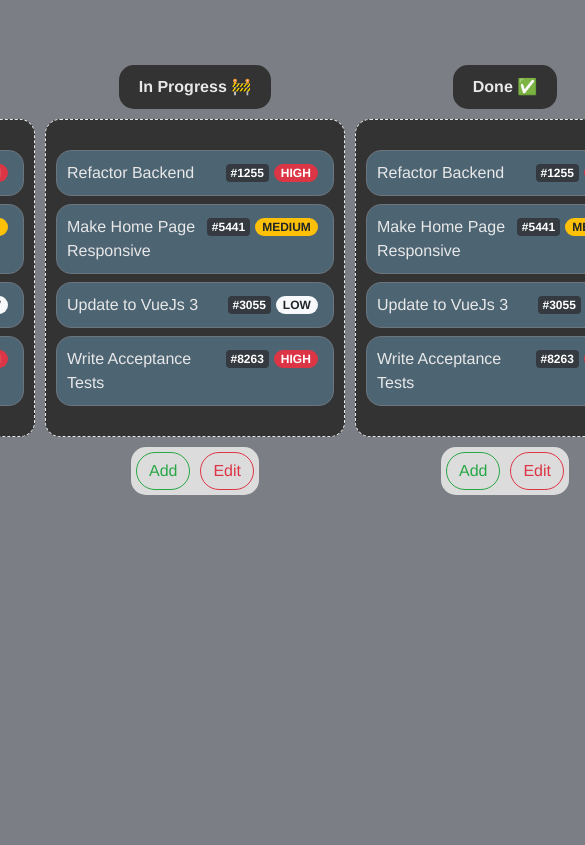
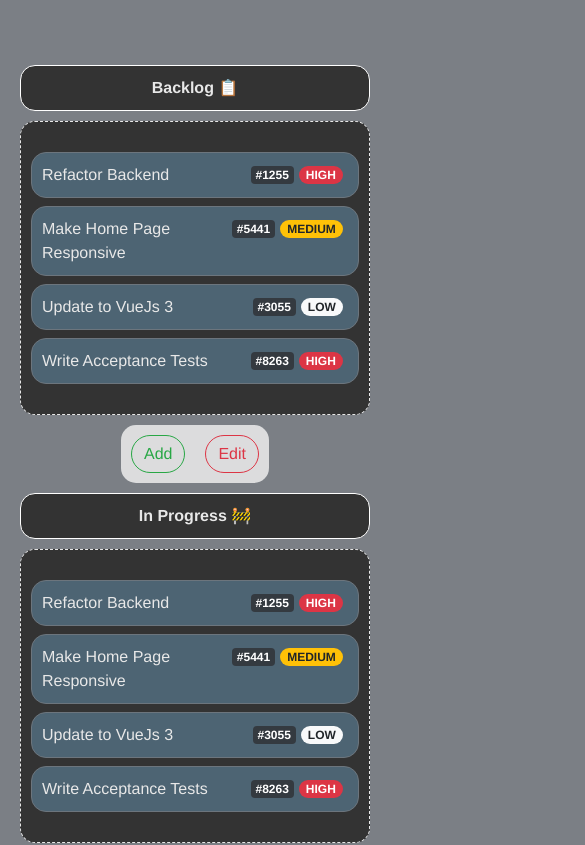
Before and after one commit to marinacompsci/vuescrum, a Vue app: page / in a window 390 px wide. Shown: the top 845 px of the page, 585 px wide, since content can reach past the window. Built offline with nearby package versions, Linux system fonts and the light colour scheme.

Commit message:
Update: Section and its elements are responsive now with the use of bootstrap classes

```diff
--- a/src/App.vue
+++ b/src/App.vue
@@ -1,11 +1,19 @@
 <template>
   <div id="app">
     <main>
-      <div class="main_content">
-        <Section title="Backlog" icon="📋"></Section>
-        <Section title="In Progress" icon="🚧"></Section>
-        <Section title="Done" icon="✅"></Section>
-      </div>
+      <b-container fluid>
+        <b-row cols="1" cols-sm="1" cols-md="2" cols-lg="3" align-h="center">
+          <b-col>
+            <Section title="Backlog" icon="📋"></Section>
+          </b-col>
+          <b-col>
+            <Section title="In Progress" icon="🚧"></Section>
+          </b-col>
+          <b-col>
+            <Section title="Done" icon="✅"></Section>
+          </b-col>
+        </b-row>
+      </b-container>
     </main>
   </div>
 </template>
@@ -30,10 +38,6 @@ export default {
   color: #2c3e50;
   margin-top: 60px;
 }
-.main_content {
-  display: flex;
-  justify-content: center;
-}
 body {
   background-color: #7b7f85 !important;
 }
--- a/src/components/RoundButton.vue
+++ b/src/components/RoundButton.vue
@@ -1,9 +1,7 @@
 <template>
-  <div>
     <b-button pill :variant="buttonTypeClass()">
       {{ buttonTitle() }}
     </b-button>
-  </div>
 </template>
 
 <script>
@@ -33,6 +31,6 @@ export default {
 
 <style scoped>
   button {
-    margin: 5px;
+    margin: 10px;
   }
 </style>
--- a/src/components/Section.vue
+++ b/src/components/Section.vue
@@ -1,9 +1,19 @@
 <template>
-  <div class="section_flex">
-    <SectionHeader :title="title" :icon="icon"></SectionHeader>
-    <SectionBody></SectionBody>
-    <SectionControl></SectionControl>
-  </div>
+  <b-row cols="1" cols-sm="1">
+    <b-col>
+      <SectionHeader :title="title" :icon="icon"></SectionHeader>
+    </b-col>
+    <b-col>
+      <SectionBody></SectionBody>
+    </b-col>
+    <b-col>
+      <b-row align-h="center">
+        <b-col cols="content" sm="content">
+          <SectionControl></SectionControl>
+        </b-col>
+      </b-row>
+    </b-col>
+  </b-row>
 </template>
 
 <script>
@@ -26,10 +36,5 @@ export default {
 </script>
 
 <style scoped>
-.section_flex {
-  display: flex;
-  flex-direction: column;
-  align-items: center;
-}
 
 </style>
--- a/src/components/SectionControl.vue
+++ b/src/components/SectionControl.vue
@@ -1,8 +1,9 @@
 <template>
   <div class="custom-container">
-    <RoundButton type="add"></RoundButton>
-    <RoundButton type="edit"></RoundButton>
+      <RoundButton type="add"></RoundButton>
+      <RoundButton type="edit"></RoundButton>
   </div>
+
 </template>
 
 <script>
@@ -18,7 +19,6 @@ export default {
 <style scoped>
 .custom-container {
   background-color: rgba(244, 244, 244, 0.8);
-  display: flex;
   margin: 5px;
   border-radius: 15px;
   width: fit-content;
--- a/src/components/SectionHeader.vue
+++ b/src/components/SectionHeader.vue
@@ -21,6 +21,7 @@ export default {
   padding: 10px 20px;
   font-weight: bold;
   border-radius: 15px;
+  border: solid white 1px;
   margin: 5px;
 }
 </style>
```
